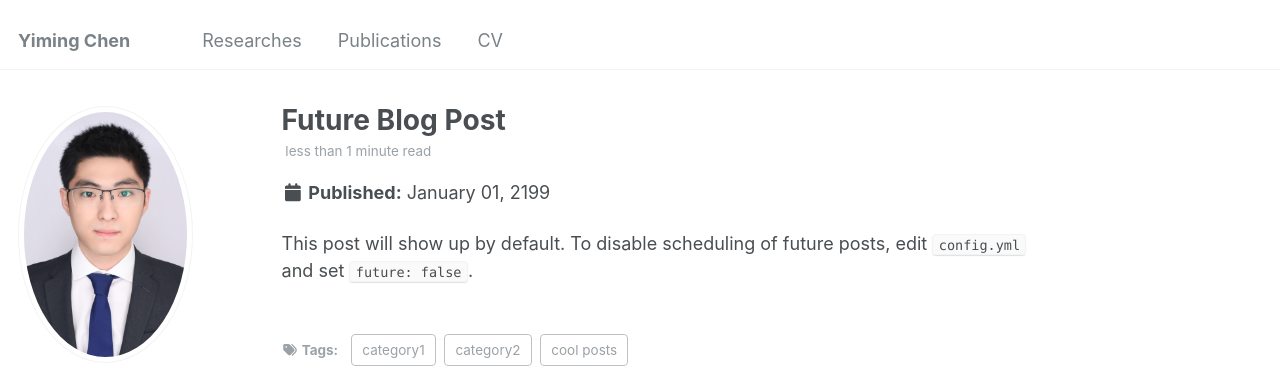
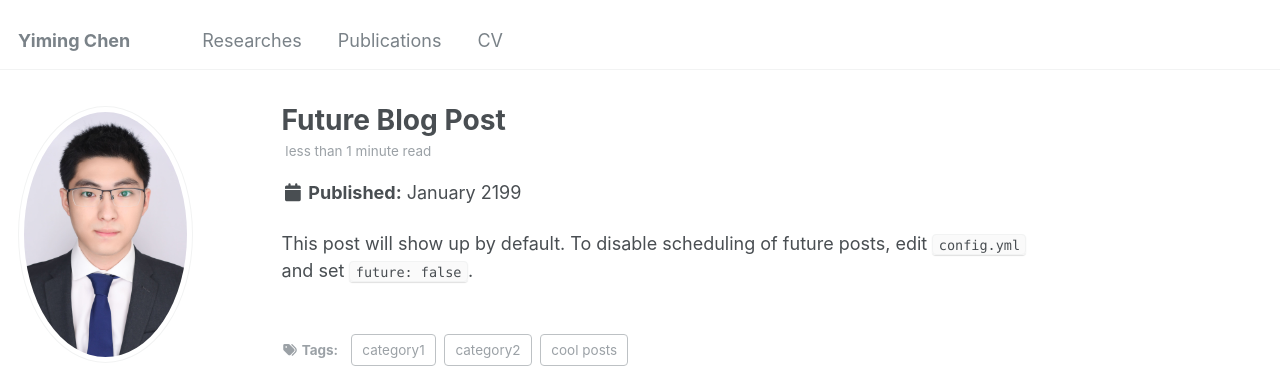
Before and after one commit to Spectraorder/spectraorder.github.io, a Jekyll site: the page built from _posts/2199-01-01-future-post.md, in a window 1280 px wide and 900 px high. Shown: the top 374 px of the window. Built offline with Jekyll 4.4.1, drawn with Linux system fonts in a browser that asks for light colours; some web fonts are replaced; a file with an impossible date is left out.

Commit message:
research day removed | teaser pos for single page

```diff
--- a/_layouts/single.html
+++ b/_layouts/single.html
@@ -28,18 +28,6 @@
         <header>
           {% if page.title %}<h1 class="page__title" itemprop="headline">{{ page.title | markdownify | remove: "<p>" | remove: "</p>" }}</h1>{% endif %}
 
-          {% if page.header.teaser %}
-            <div class="archive__item-teaser" style="max-height: 300px;">
-              <img src=
-                {% if page.header.teaser contains "://" %}
-                  "{{ page.header.teaser }}"
-                {% else %}
-                  "{{ base_path }}/images/{{ page.header.teaser }}"
-                {% endif %}
-                alt="" style="max-height: 300px; width: auto; object-fit: contain;">
-            </div>
-          {% endif %}
-
           {% if page.read_time %}
             <p class="page__meta"><i class="fa fa-clock-o" aria-hidden="true"></i> {% include read-time.html %}</p>
           {% endif %}
@@ -49,11 +37,27 @@
 
         {% if page.collection == 'teaching' %}
           <p> {{ page.type }}, <i>{{ page.venue }}</i>, {{ page.date | default: "1900-01-01" | date: "%Y" }} </p>
+        {% elsif page.collection == 'researches' and page.venue and page.date %}
+          <p>Conducted at <i>{{ page.venue }}</i>, {{ page.date | default: "1900-01-01" | date: "%B %Y" }} </p>
         {% elsif page.venue and page.date %}
           <p>Published in <i>{{ page.venue }}</i>, {{ page.date | default: "1900-01-01" | date: "%Y" }} </p>
         {% elsif page.date %}
-          <p class="page__date"><strong><i class="fa fa-fw fa-calendar" aria-hidden="true"></i> {{ site.data.ui-text[site.locale].date_label | default: "Published:" }}</strong> <time datetime="{{ page.date | date_to_xmlschema }}">{{ page.date | default: "1900-01-01" | date: "%B %d, %Y" }}</time></p>
+          <p class="page__date"><strong><i class="fa fa-fw fa-calendar" aria-hidden="true"></i> {{ site.data.ui-text[site.locale].date_label | default: "Published:" }}</strong> <time datetime="{{ page.date | date_to_xmlschema }}">{{ page.date | default: "1900-01-01" | date: "%B %Y" }}</time></p>
         {% endif %}
+
+          {% if page.header.teaser %}
+            <div class="archive__item">
+              <div class="archive__item-teaser" style="max-height: 300px;">
+                <img src=
+                  {% if page.header.teaser contains "://" %}
+                    "{{ page.header.teaser }}"
+                  {% else %}
+                    "{{ base_path }}/images/{{ page.header.teaser }}"
+                  {% endif %}
+                  alt="" style="max-height: 300px; width: auto; object-fit: contain;">
+              </div>
+            </div>
+          {% endif %}
         </header>
       {% endunless %}
 
--- a/_pages/researches.html
+++ b/_pages/researches.html
@@ -17,7 +17,7 @@
       {% if post.date %}
         <p class="page__meta">
           <i class="fa fa-fw fa-calendar" aria-hidden="true"></i>
-          {{ post.date | date: "%B %d, %Y" }}
+          {{ post.date | date: "%B %Y" }}
         </p>
       {% endif %}
 
```
Also changed, not shown: _researches/2023-05-01-csg-based-ml-supported-3d-translation.md (+1 -1 lines).
